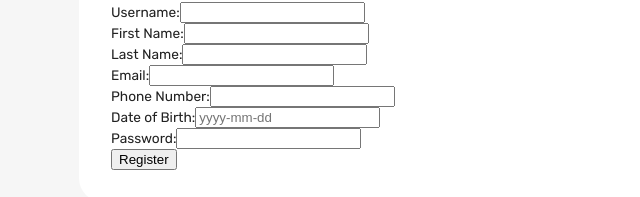
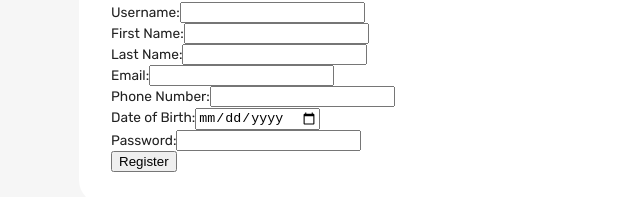
Before and after one commit to temycodes/sociality, a React (Create React App) app: page /signup in a window 1280 px wide. Shown: the part 187-384 px from the top of the page, without its empty margins (241-881 px from the left). Built offline with nearby package versions, Linux system fonts and the light colour scheme.

Commit message:
feat: code cleanup

```diff
--- a/src/components/Authentication/SignUpForm.jsx
+++ b/src/components/Authentication/SignUpForm.jsx
@@ -1,42 +1,37 @@
-import React from "reacct"
-import * as Yup from 'yup';
-import { Formik, Form, Field, ErrorMessage } from 'formik';
-import DatePicker from 'react-datepicker';
-import 'react-datepicker/dist/react-datepicker.css';
+import React from "react";
+import * as Yup from "yup";
+import { Formik, Form, Field, ErrorMessage } from "formik";
+// import 'react-datepicker/dist/react-datepicker.css';
 import axios from "axios";
+import { DatePicker } from "@mui/x-date-pickers";
+import moment from "moment";
 
 function SignUpForm() {
   const initialValues = {
-    username: '',
-    firstName: '',
-    lastName: '',
-    email: '',
-    phoneNumber: '',
-    dateOfBirth: null,
-    password: '',
-    location: ''
+    username: "",
+    firstName: "",
+    lastName: "",
+    email: "",
+    phoneNumber: "",
+    dateOfBirth: "",
+    password: "",
+    // location: ''
   };
 
   const validationSchema = Yup.object().shape({
-    username: Yup.string().required('Required'),
-    firstName: Yup.string().required('Required'),
-    lastName: Yup.string().required('Required'),
-    email: Yup.string().email('Invalid email').required('Required'),
-    phoneNumber: Yup.string().required('Required'),
-    dateOfBirth: Yup.date().nullable().required('Required').transform((value, originalValue) => {
-      if (originalValue) {
-        const [day, month, year] = originalValue.split('-');
-        return new Date(`${year}-${month}-${day}`);
-      }
-      return null;
-    }),
-    password: Yup.string().required('Required'),
-    location: Yup.string().required('Required')
+    username: Yup.string().required("Required"),
+    firstName: Yup.string().required("Required"),
+    lastName: Yup.string().required("Required"),
+    email: Yup.string().email("Invalid email").required("Required"),
+    phoneNumber: Yup.string().required("Required"),
+    dateOfBirth: Yup.date().max(moment(), "Date of birth cannot be in the future").required("Date of birth is required"),
+    password: Yup.string().required("Required"),
+    // location: Yup.string().required('Required')
   });
 
   const handleSubmit = async (values, { setSubmitting, resetForm }) => {
     try {
-      const response = await axios.post('/api/register', values);
+      const response = await axios.post("/api/register", values);
       console.log(response);
       resetForm();
     } catch (error) {
@@ -46,8 +41,21 @@ function SignUpForm() {
   };
 
   return (
-    <Formik initialValues={initialValues} validationSchema={validationSchema} onSubmit={handleSubmit}>
-      {({ values, errors, touched, handleChange, handleBlur, handleSubmit, isSubmitting, setFieldValue }) => (
+    <Formik
+      initialValues={initialValues}
+      validationSchema={validationSchema}
+      onSubmit={handleSubmit}
+    >
+      {({
+        values,
+        errors,
+        touched,
+        handleChange,
+        handleBlur,
+        handleSubmit,
+        isSubmitting,
+        setFieldValue,
+      }) => (
         <Form onSubmit={handleSubmit}>
           <div>
             <label htmlFor="username">Username:</label>
@@ -81,19 +89,11 @@ function SignUpForm() {
 
           <div>
             <label htmlFor="dateOfBirth">Date of Birth:</label>
-            <DatePicker
-              id="dateOfBirth"
+            {/* <DatePicker
               name="dateOfBirth"
-              selected={values.dateOfBirth}
-              onChange={date => setFieldValue('dateOfBirth', date)}
-              onBlur={handleBlur}
-              dateFormat="yyyy-MM-dd"
-              placeholderText="yyyy-mm-dd"
-              showMonthDropdown
-              showYearDropdown
-              dropdownMode="select"
-            />
-            {errors.dateOfBirth && touched.dateOfBirth && <div>{errors.dateOfBirth}</div>}
+            /> */}
+             <Field type="date" name="dateOfBirth" />
+            <ErrorMessage name="dateOfBirth" />
           </div>
 
           <div>
@@ -102,11 +102,11 @@ function SignUpForm() {
             <ErrorMessage name="password" />
           </div>
 
-            <button type="submit">Register</button>
-          </Form>
-        )}
-      </Formik>
+          <button type="submit">Register</button>
+        </Form>
+      )}
+    </Formik>
   );
-};
+}
 
 export default SignUpForm;
```
